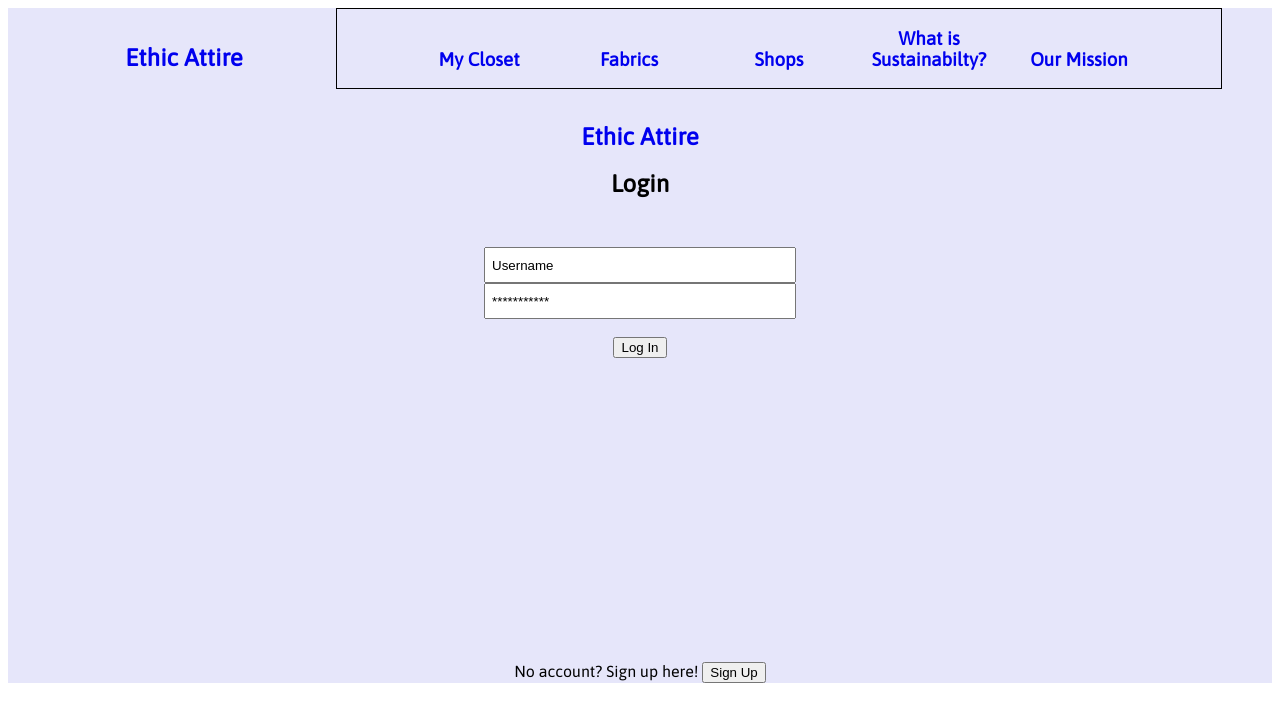
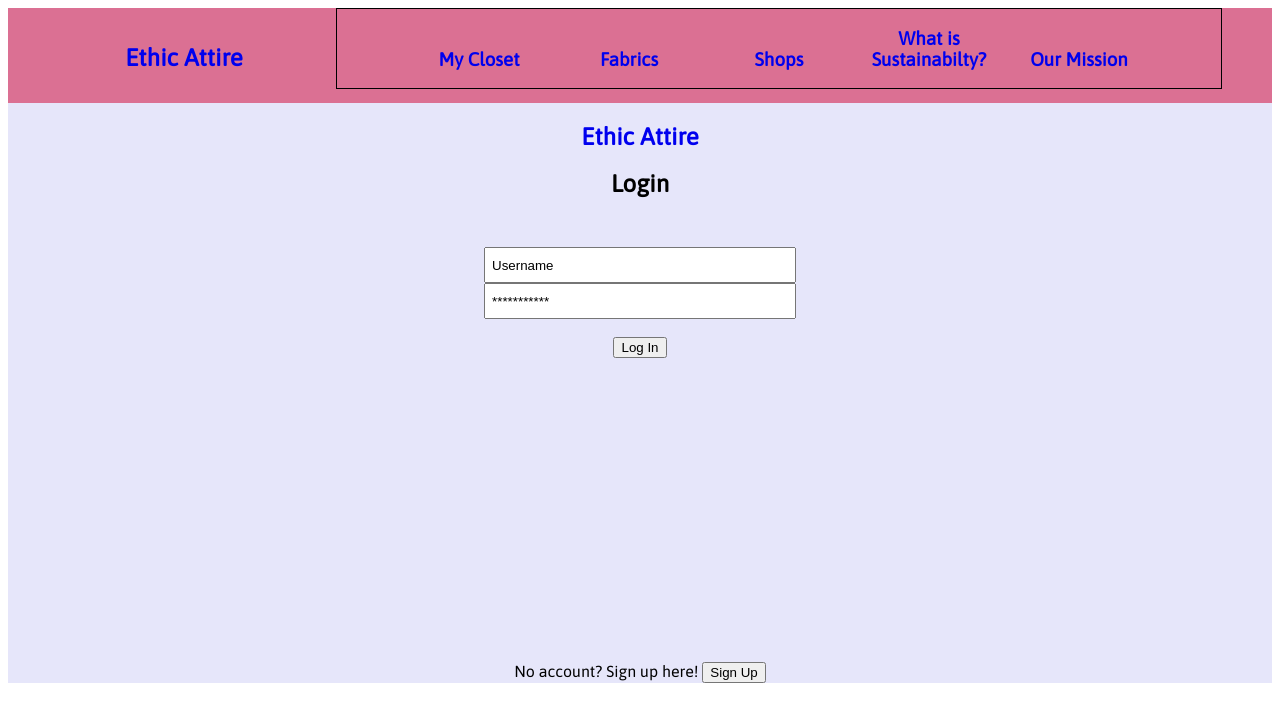
Before and after one commit to gsanchez13/ethicattire_hackathon, a React (Create React App) app in the folder client/: page / in a window 1280 px wide. Shown: the top 722 px of the page. Built offline with nearby package versions, Linux system fonts and the light colour scheme.

Commit message:
nav changes

```diff
--- a/client/src/Header.css
+++ b/client/src/Header.css
@@ -1,6 +1,7 @@
 #headerComponentContainer {
     display: inline-block;
     width: 100%;
+    background-color: palevioletred;
   }
 
   #nameOfAppDiv {
```
